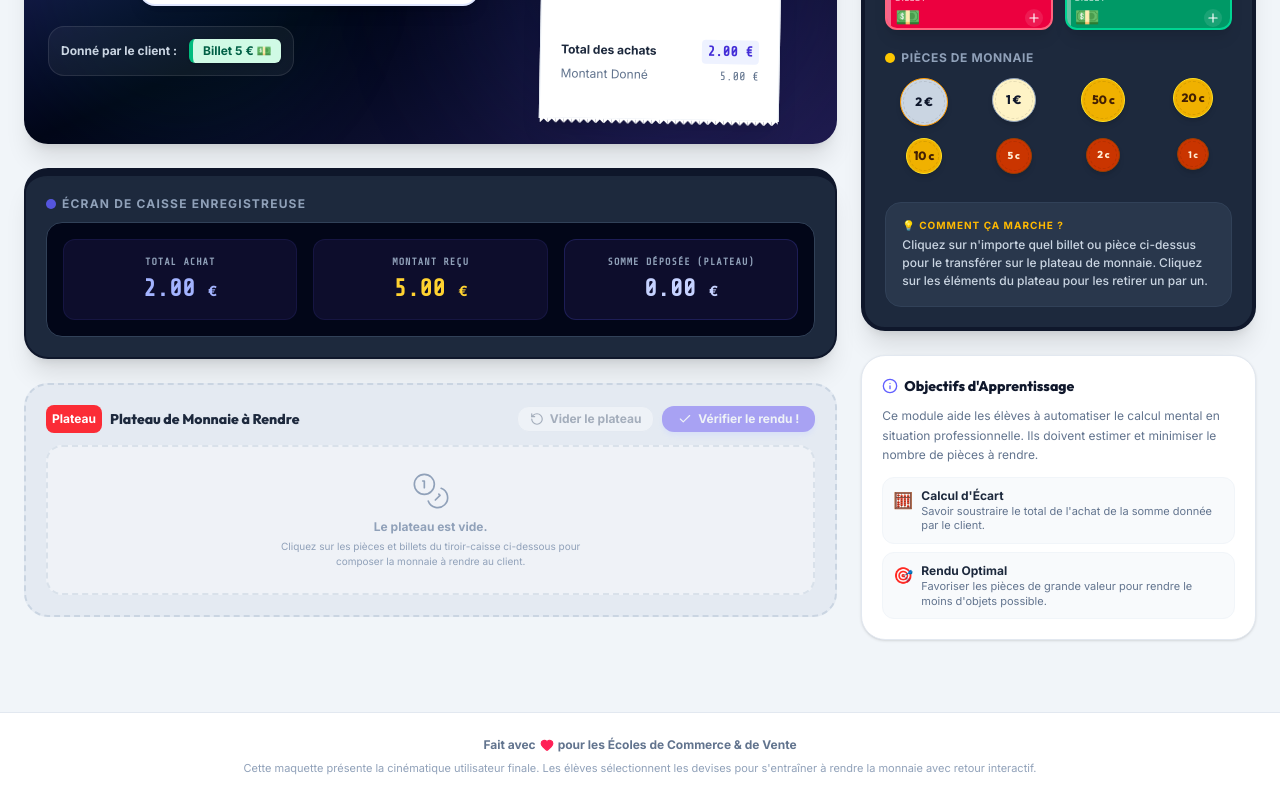
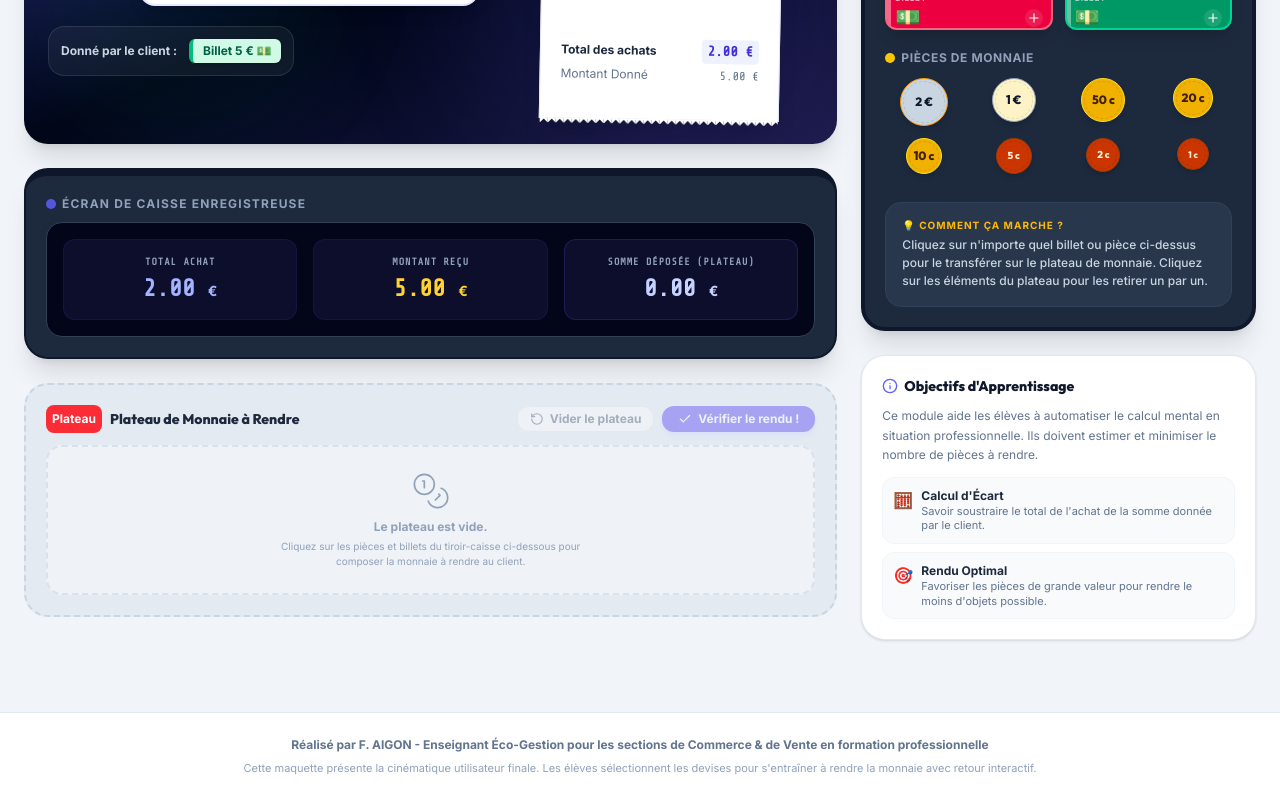
Before and after one commit to faigonpro-dot/rendre-la-monnaie, a React (Vite) app: page / in a window 1280 px wide. Shown: the part 320-1120 px from the top of the page. Built offline with nearby package versions, Linux system fonts and the light colour scheme.

Commit message:
Update App.tsx

```diff
--- a/src/App.tsx
+++ b/src/App.tsx
@@ -1007,7 +1007,7 @@ export default function App() {
       <footer className="bg-white border-t border-slate-200 py-6 mt-12 text-center text-xs text-slate-400">
         <div className="max-w-7xl mx-auto px-4 space-y-2">
           <p className="flex items-center justify-center gap-1 font-bold text-slate-500">
-            Fait avec <Heart className="w-3.5 h-3.5 text-rose-500 fill-rose-500" /> pour les Écoles de Commerce & de Vente
+            Réalisé par F. AIGON - Enseignant Éco-Gestion pour les sections de Commerce & de Vente en formation professionnelle
           </p>
           <p className="text-[11px] text-slate-400">
             Cette maquette présente la cinématique utilisateur finale. Les élèves sélectionnent les devises pour s'entraîner à rendre la monnaie avec retour interactif.
```
